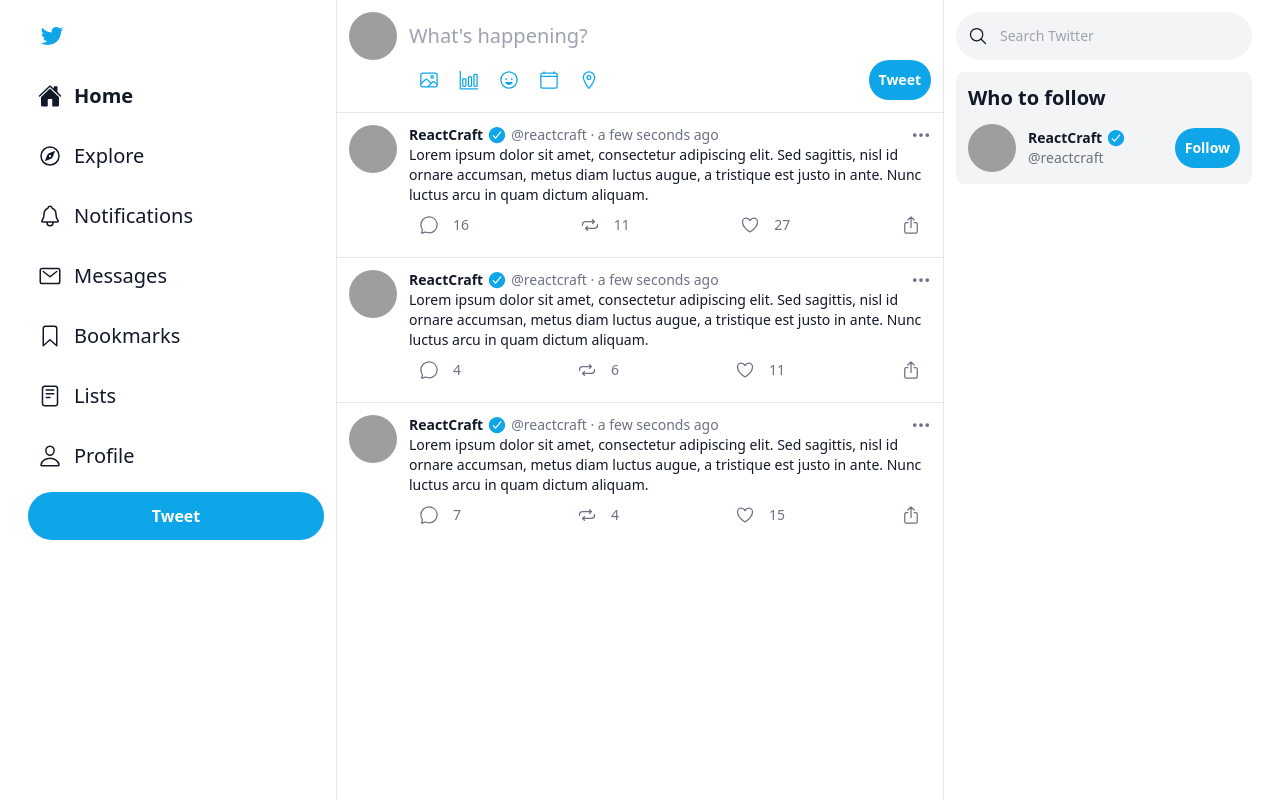
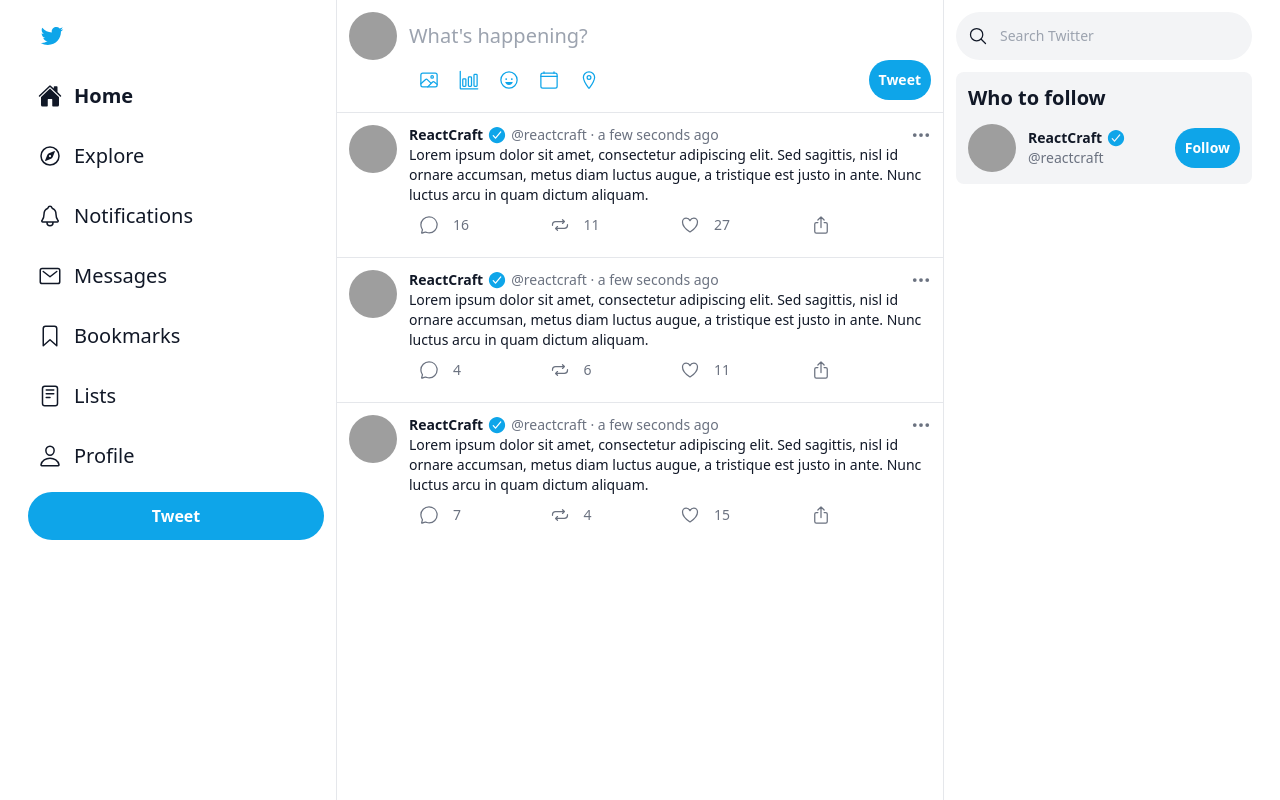
Before and after one commit to reactcraft/twitter, a Next.js app: page / in a window 1280 px wide. Built offline with nearby package versions, Linux system fonts and the light colour scheme; grey boxes are pictures that could not be loaded.

Commit message:
feat: change tweet actions to grid

```diff
--- a/components/TweetActions/index.tsx
+++ b/components/TweetActions/index.tsx
@@ -2,7 +2,7 @@
 import TweetAction from '../TweetAction';
 
 const TweetActions = ({ tweet }: TweetActionsProps) => (
-  <div className="flex justify-between">
+  <div className="grid grid-cols-4 justify-items-start">
     <TweetAction
       icon="chatbubble-outline"
       count={tweet.comments}
```
